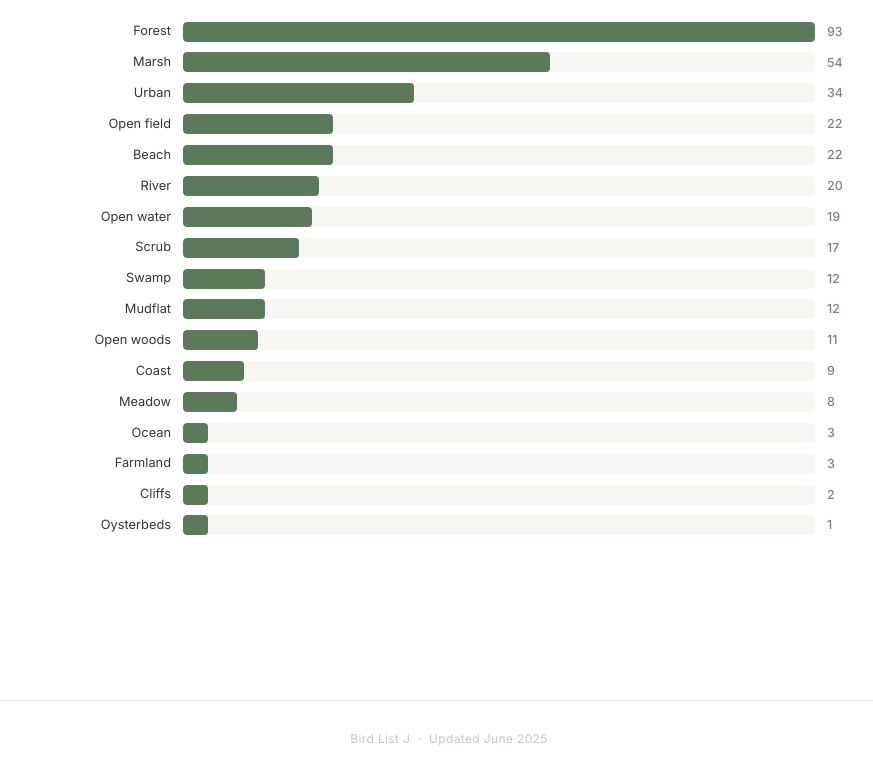
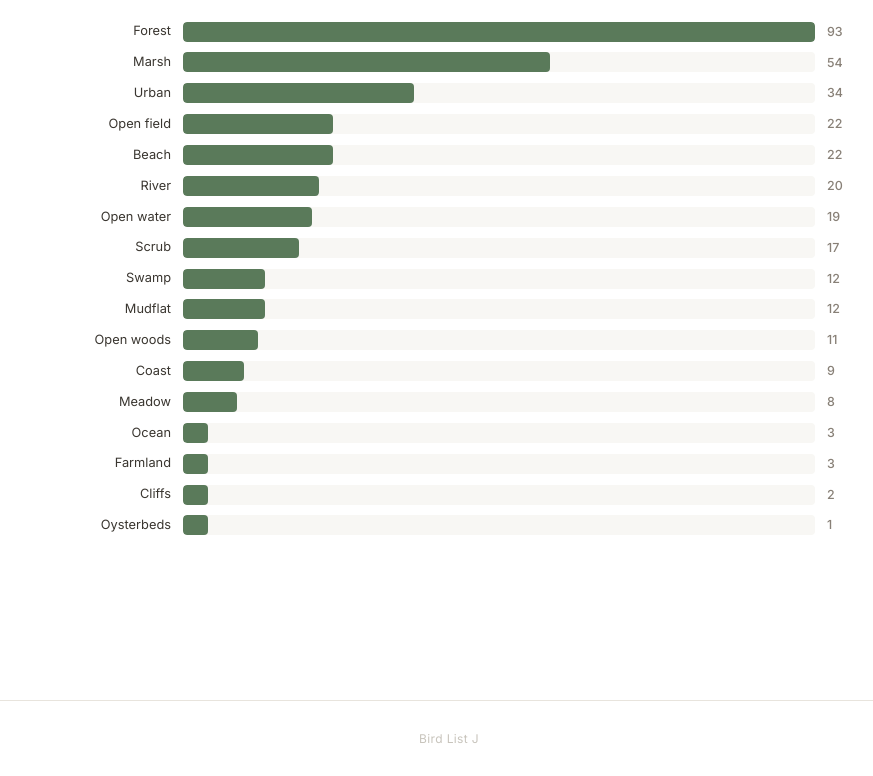
Before and after one commit to jamel186/bird-list-j, a plain HTML site: page stats.html in a window 1280 px wide. Shown: the part 3623-4399 px from the top of the page, without its empty margins (191-1064 px from the left). Drawn offline with nearby package versions, Linux system fonts and the light colour scheme; a web font is replaced by a local one.

Commit message:
Update stats.html

```diff
--- a/stats.html
+++ b/stats.html
@@ -281,7 +281,7 @@
 
 </div>
 
-<footer>Bird List J &nbsp;·&nbsp; Updated June 2025</footer>
+<footer>Bird List J</footer>
 
 <script src="data.js"></script>
 <script>
```
